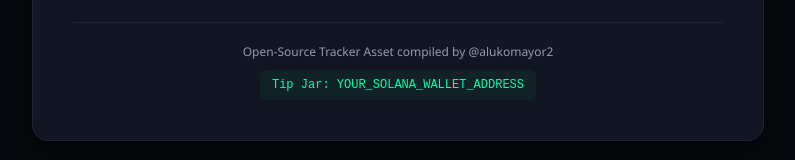
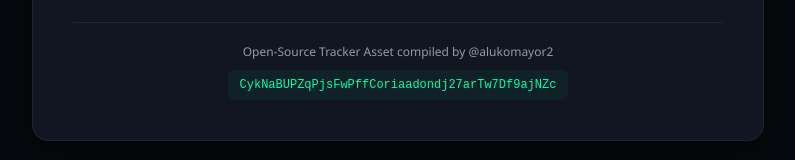
Before and after one commit to bigmayor16/ansem_tracker, a plain HTML site: page index.html in a window 1280 px wide. Shown: the part 496-656 px from the top of the page, without its empty margins (242-1037 px from the left). Drawn offline with Linux system fonts and the light colour scheme; no server answers.

Commit message:
Fix HTML encoding issues in index.html

```diff
--- a/index.html
+++ b/index.html
@@ -143,7 +143,7 @@
 
         <div class="footer">
             <div>Open-Source Tracker Asset compiled by @alukomayor2</div>
-            <div class="tip-jar">Tip Jar: YOUR_SOLANA_WALLET_ADDRESS</div>
+            <div class="tip-jar">CykNaBUPZqPjsFwPffCoriaadondj27arTw7Df9ajNZc</div>
         </div>
     </div>
 
```
